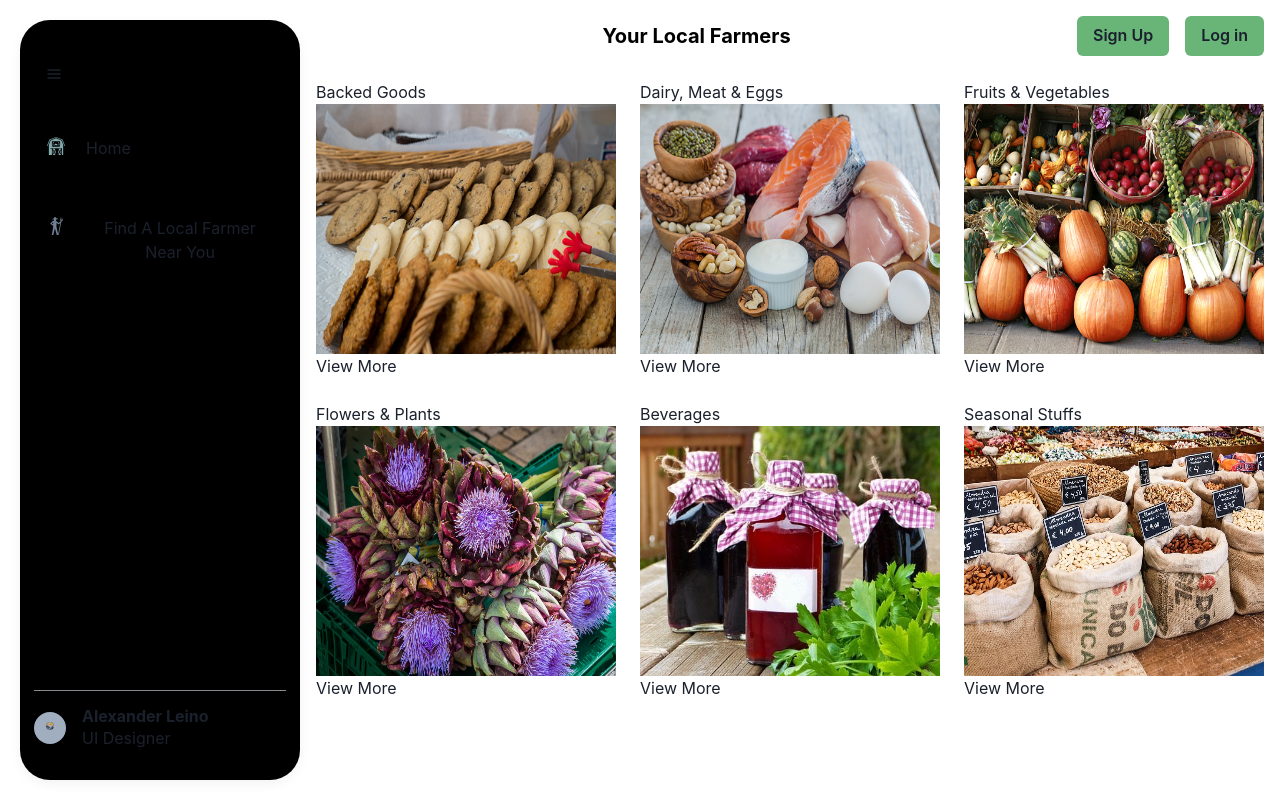
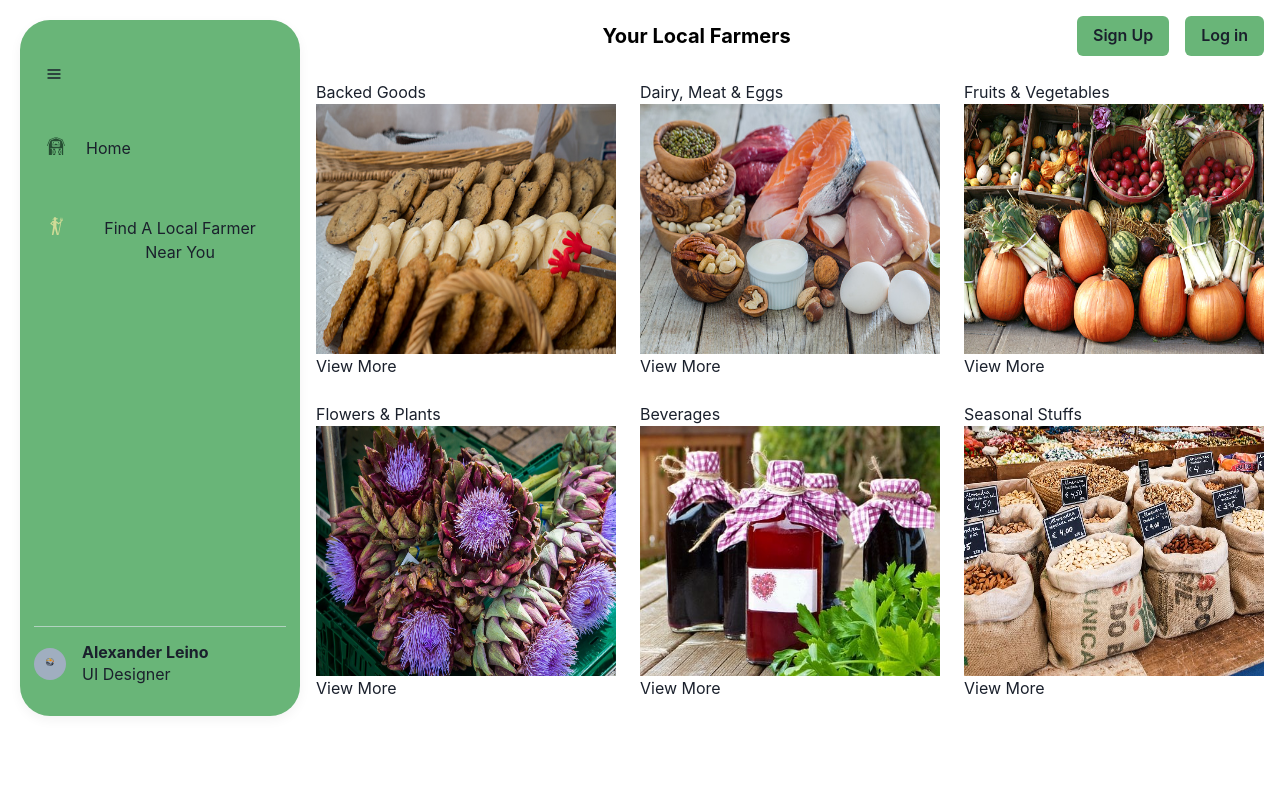
Before and after one commit to tevissaur/your-local-farmers, a React (Create React App) app in the folder client/: page / in a window 1280 px wide. Built offline with nearby package versions, Linux system fonts and the light colour scheme.

Commit message:
sidenavbar color

```diff
--- a/client/src/App.js
+++ b/client/src/App.js
@@ -1,15 +1,15 @@
 import { BrowserRouter as Router, Route, Routes,} from "react-router-dom";
 import {ChakraProvider} from '@chakra-ui/react';
 import Homepage from './pages/Homepage'
-import SideNavBar from "./components/SideNavBar";
 import customTheme from "./extendedTheme";
 import { categoryData } from "./categoryData";
 import Product from "./components/Product";
 
 function App() {
-  console.log(categoryData)
+
   return (
     <ChakraProvider theme={customTheme}>
+
      <Router>
        <Routes>
          <Route exact path ="/" element ={<Homepage />}></Route>
--- a/client/src/components/NavItem.js
+++ b/client/src/components/NavItem.js
@@ -1,5 +1,7 @@
 import React from 'react'
-import { Flex, Menu, MenuButton, Link, Text , Icon } from '@chakra-ui/react'
+import { Flex, Menu, MenuButton, Link, Text , Icon } from '@chakra-ui/react';
+import customTheme from '../extendedTheme';
+
 function NavItem({navSize, title, icon, active}) {
     return (
         <Flex
@@ -18,7 +20,7 @@
                 >
                     <MenuButton w='100%'>
                         <Flex>
-                            <Icon as={icon} fontSize='xl' color={active ? "#82AAAD" : "gray.500"} />
+                            <Icon as={icon} fontSize='xl' color={active ? "primary.darkGreen" : "primary.yellowGreen"} />
                             <Text ml={5} display={navSize == "small" ? "none" : "flex"}>{title}</Text>
                         </Flex>
                     </MenuButton>
--- a/client/src/components/SideNavBar.js
+++ b/client/src/components/SideNavBar.js
@@ -1,18 +1,17 @@
 import React, {useState} from 'react'
-import { Avatar, Flex, Heading, Divider, Text, Image, IconButton } from '@chakra-ui/react'
+import { Avatar, Flex, Heading, Divider, Text, Image, IconButton } from '@chakra-ui/react';
 import lightLogo  from '../assets/lightmode-logo.png'
 import { FiMenu } from 'react-icons/fi'
 import NavItem from './NavItem'
 import { GiBarn, GiFarmer } from 'react-icons/gi'
 
-function SideNavBar() {
+function SideNavBar({theme}) {
     const [navSize, changeNavSize] = useState("large")
     return (
        <Flex
             pos='sticky'
-            bg="black"
+            bg="primary.lightGreen"
             marginLeft="5"
-            h="95vh"
             marginTop="2.5vh"
             boxShadow="0 4px 12px 0 rgb(0, 0, 0, 0.05)"
             borderRadius={navSize == "small" ? "15px" : "30px" }
@@ -36,7 +35,7 @@
                     : changeNavSize("small")
                 }}
             />
-                <NavItem navSize={navSize} icon={GiBarn} title="Home" active description="Home"/>
+                <NavItem navSize={navSize} icon={GiBarn} color="black" title="Home" active description="Home" />
                 <NavItem navSize={navSize} icon={GiFarmer} title="Find A Local Farmer Near You"/>
             </Flex>
 
```
